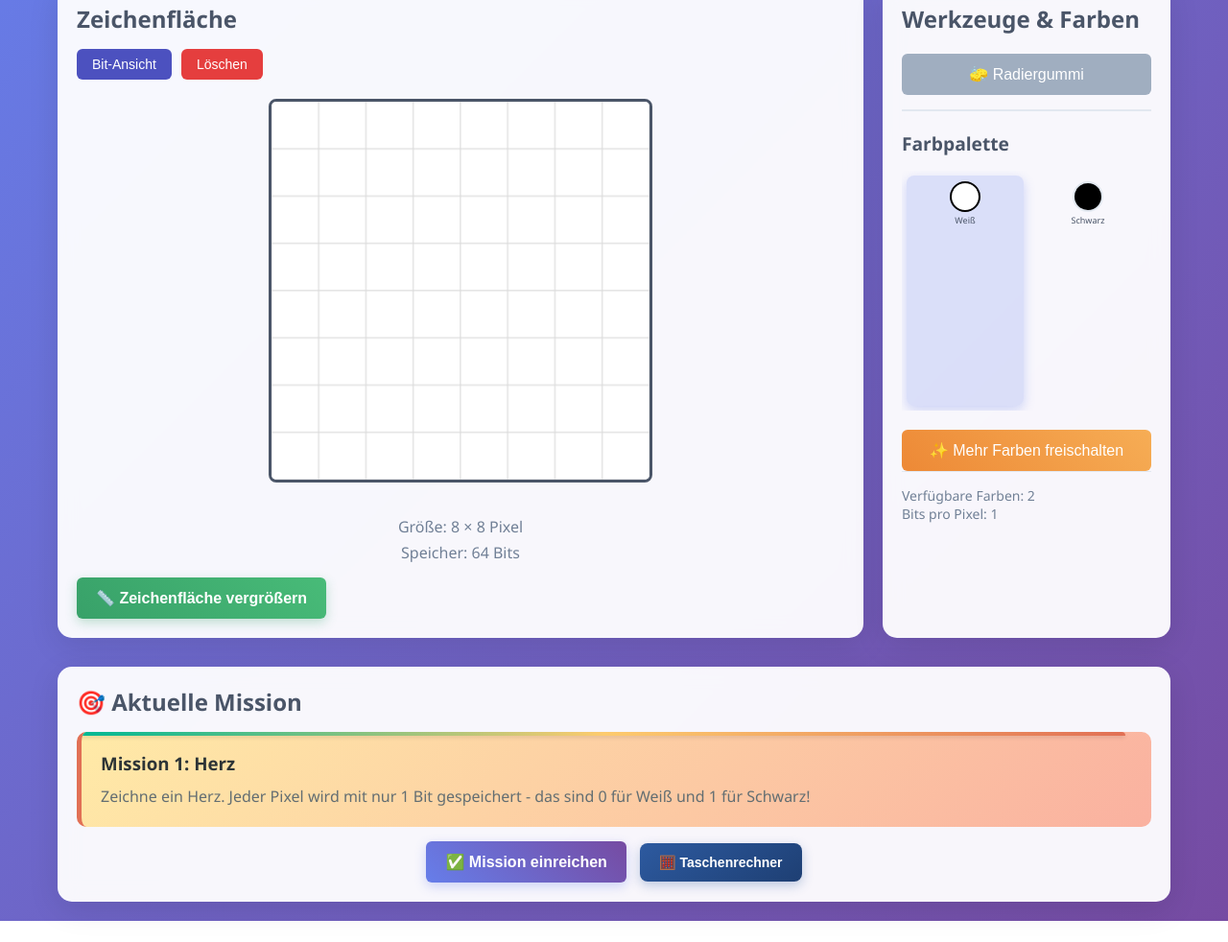
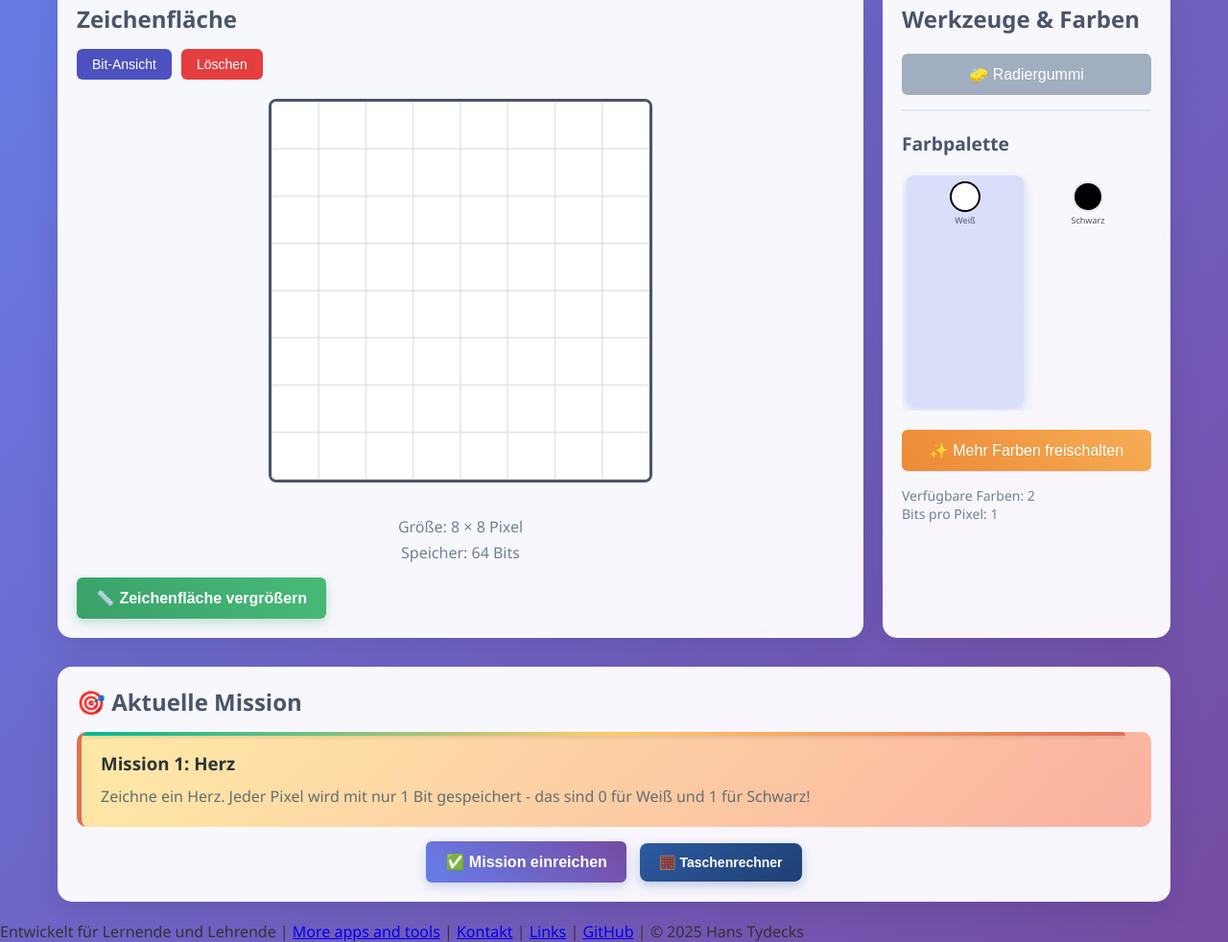
Before and after one commit to HansTydecks/edu-pixel-draw, a plain HTML site: page index.html in a window 1280 px wide. Shown: the part 155-1137 px from the top of the page at 96% size. Before the commit the page ends 1115 px from the top, so only its background shows below. Drawn offline with nearby package versions, Linux system fonts and the light colour scheme.

Commit message:
Passt alles

```diff
--- a/index.html
+++ b/index.html
@@ -4,7 +4,7 @@
     <meta charset="UTF-8">
     <meta name="viewport" content="width=device-width, initial-scale=1.0">
     <title>Pixel & Bits - Lerne wie Computer Bilder speichern</title>
-    <link rel="stylesheet" href="styles.css?v=2024091301">
+    <link rel="stylesheet" href="styles.css?v=2024091302">
     <script src="https://cdnjs.cloudflare.com/ajax/libs/jspdf/2.5.1/jspdf.umd.min.js"></script>
 </head>
 <body>
@@ -242,6 +242,19 @@
         </div>
     </div>
 
-    <script src="script.js?v=2024091301"></script>
+    <footer>
+        <div class="impressum">
+            <p>
+                Entwickelt für Lernende und Lehrende |
+                <a href="https://tinfo.space/teachers/Digitale_Tools/" target="_blank" rel="noopener">More apps and tools</a> |
+                <a href="http://contact.tinfo.space/" id="contact-link">Kontakt</a> |
+                <a href="https://linktr.ee/tinfo.space" target="_blank" rel="noopener">Links</a> |
+                <a href="https://github.com/HansTydecks" target="_blank" rel="noopener">GitHub</a> |
+                © 2025 Hans Tydecks
+            </p>
+        </div>
+    </footer>
+
+    <script src="script.js?v=2024091302"></script>
 </body>
 </html>
```
Also changed, not shown: 1 other file.
